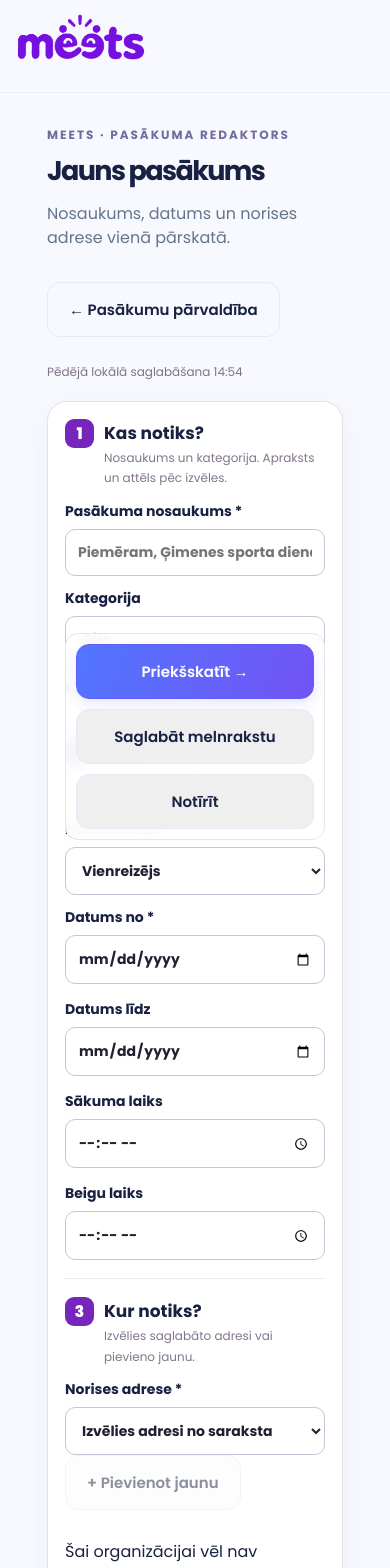
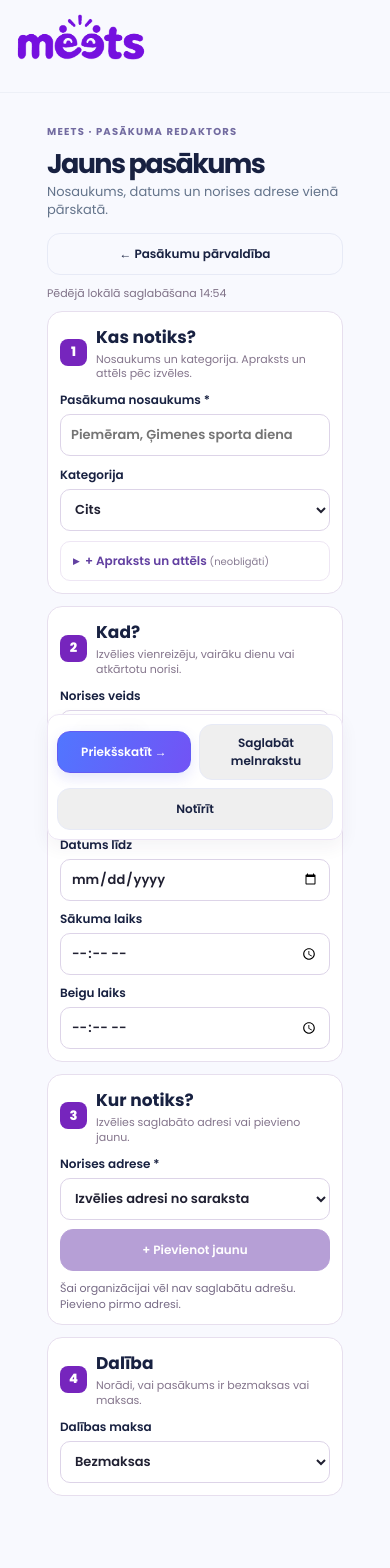
Before and after one commit to girtspolis1-sudo/meets-2, a Next.js app: page /registre-pasakumu/vienkarsi in a window 390 px wide. Shown: the top 1568 px of the page. Built offline with nearby package versions, Linux system fonts and the light colour scheme.

Commit message:
Style compact responsive event form and separate address selection dialog

```diff
--- a/app/organizer-workspace.css
+++ b/app/organizer-workspace.css
@@ -169,3 +169,62 @@
 .org-row-actions .org-add-event:hover{background:#5f36a0}
 .org-card>.button{min-height:44px}
 @media(max-width:760px){.org-card-counts{gap:5px}.org-card-counts span{font-size:11px;padding:5px 7px}.org-row-actions .org-add-event{width:100%;justify-content:center}}
+
+/* MEETS organizer event editor: compact form, saved address picker and map modal */
+.meets-profile-slot .unified-event-editor{max-width:none;width:100%;padding:6px 8px 35px;margin:0}
+.unified-event-editor .meets-account-heading{display:flex;justify-content:space-between;align-items:center;gap:14px;margin:0 0 10px}
+.unified-event-editor .meets-account-heading h1{font-size:clamp(27px,2.8vw,36px);margin:4px 0 5px}
+.unified-event-editor .meets-account-heading .meets-muted{font-size:13px;margin:0;line-height:1.35}
+.unified-event-editor .meets-account-heading .eyebrow{font-size:10px;letter-spacing:.12em}
+.event-editor-header-actions{display:flex;align-items:center;justify-content:flex-end;gap:9px;flex-wrap:wrap}
+.event-editor-header-actions label{display:grid;gap:4px;font-size:11px;color:#65566e;font-weight:500}
+.event-editor-header-actions select{min-height:40px;min-width:160px;max-width:235px;background:#fff;border:1px solid #ded3eb;border-radius:10px;padding:8px;font:inherit;font-size:12px}
+.event-editor-header-actions .button{min-height:42px;padding:10px 14px;font-size:12px;font-weight:550}
+.unified-event-editor .meets-organizer-success,.unified-event-editor .meets-inline-error{margin:7px 0;padding:10px 13px;border-radius:11px;font-size:12px}
+.unified-event-editor .event-save-state{margin:3px 0 9px;font-size:11px}
+.unified-event-editor .event-editor-form{width:100%;max-width:1100px;margin:0 auto;display:grid;grid-template-columns:repeat(2,minmax(0,1fr));gap:12px!important;padding:0;border:0;background:transparent;box-shadow:none}
+.unified-event-editor .event-editor-section{display:grid;align-content:start;gap:10px;background:#fff;border:1px solid #e7dfee;border-radius:15px;padding:15px;min-width:0}
+.unified-event-editor .event-editor-section-title{gap:9px;align-items:center}
+.unified-event-editor .event-editor-section-title>span{height:27px;min-width:27px;font-size:13px;border-radius:8px}
+.unified-event-editor .event-editor-section-title h2{font-size:17px;font-weight:650;margin:0 0 2px}
+.unified-event-editor .event-editor-section-title p{font-size:11px;line-height:1.35}
+.unified-event-editor .event-editor-form label{font-size:12px;font-weight:550;gap:5px}
+.unified-event-editor .event-editor-section :is(input:not([type=checkbox]),select,textarea){padding:9px 10px;border-color:#ddd4e8;border-radius:10px;font-size:13px;min-height:42px}
+.unified-event-editor .event-editor-section textarea{min-height:76px;resize:vertical}
+.unified-event-editor .quick-flow-two{gap:9px 12px}
+.unified-event-editor .event-extra-details{border:1px solid #eee6f4;border-radius:10px;padding:10px 12px}
+.unified-event-editor .event-extra-details summary{font-size:12px;font-weight:600;color:#6240a1;cursor:pointer;list-style:none}
+.unified-event-editor .event-extra-details summary::before{content:'▸';display:inline-block;margin-right:6px}
+.unified-event-editor .event-extra-details[open] summary::before{content:'▾'}
+.unified-event-editor .event-extra-details summary small{font-size:10px;color:#887c93;font-weight:400}
+.unified-event-editor .event-extra-details[open]{display:grid;gap:9px}
+.unified-event-editor .event-editor-actions{grid-column:1/-1;margin:0;gap:8px;justify-content:flex-end;position:sticky;bottom:7px;z-index:4;padding:9px;border:1px solid #ece5f4;border-radius:12px;box-shadow:0 7px 18px rgba(53,29,80,.055)}
+.unified-event-editor .event-editor-actions .button{font-size:12px;min-height:42px;padding:9px 13px}
+.event-address-choice{display:grid;grid-template-columns:minmax(0,1fr) auto;align-items:end;gap:9px;min-width:0}
+.event-address-choice label{min-width:0}
+.event-address-choice select{width:100%;text-overflow:ellipsis}
+.event-add-address{background:#7041ae!important;color:white!important;border:1px solid #7041ae!important;font-weight:600!important;min-height:42px;white-space:nowrap;font-size:12px;padding:9px 13px}
+.event-add-address:hover{background:#60339e!important}
+.event-add-address:disabled{opacity:.5}
+.event-selected-address{display:flex;flex-direction:column;gap:3px;background:#f5f0fd;border:1px solid #e3daf5;border-radius:10px;margin:0;padding:10px 12px;font-size:12px}
+.event-selected-address strong{font-weight:600;color:#573291}
+.event-selected-address span{color:#7d708c;font-size:11px;overflow-wrap:anywhere}
+.event-address-help{color:#766a85;font-size:11px;margin:0;line-height:1.45}
+.event-address-dialog{width:min(770px,calc(100vw - 24px));max-height:min(92dvh,940px);border:1px solid #e6dbf2;border-radius:20px;padding:0;background:#fff;box-shadow:0 25px 85px #21102e4f;color:#26233f;overflow:auto}
+.event-address-dialog::backdrop{background:rgba(26,19,42,.56);backdrop-filter:blur(3px)}
+.event-address-dialog-content{display:flex;flex-direction:column;gap:14px;padding:18px}
+.event-address-dialog-heading{display:flex;justify-content:space-between;align-items:flex-start;gap:12px}
+.event-address-dialog-heading h2{font-size:22px;margin:1px 0 4px;line-height:1.2}
+.event-address-dialog-heading p:last-child{font-size:12px;color:#7a7087;line-height:1.45;margin:0}
+.event-address-dialog-heading .eyebrow{font-size:10px;margin:0;color:#8558b8}
+.event-address-dialog-close{min-width:40px;height:40px;border:1px solid #e6dff1;border-radius:10px;background:#fff;color:#554667;font-size:24px;cursor:pointer}
+.event-address-dialog-name{display:grid;gap:6px;font-size:12px;font-weight:550}
+.event-address-dialog-name input{min-height:44px;width:100%;border:1px solid #dacee8;border-radius:10px;padding:10px;font:inherit}
+.event-address-dialog-selected{border:1px solid #e1d6f0;background:#f7f4fc;border-radius:10px;padding:9px 12px;display:grid;gap:3px;font-size:12px}
+.event-address-dialog-selected small{color:#806e92}
+.event-address-dialog-actions{display:flex;justify-content:flex-end;gap:9px;position:sticky;bottom:0;background:#fff;border-top:1px solid #eee7f4;padding:13px 0 2px;z-index:2}
+.event-address-dialog-actions .button{min-height:44px;font-size:12px;font-weight:600}
+.event-address-dialog .meets-location-picker{margin:0;min-width:0}
+.event-address-dialog :is(input,button,select):focus-visible{outline:2px solid #7248c0;outline-offset:2px}
+@media(max-width:1090px){.unified-event-editor .event-editor-form{grid-template-columns:1fr}.unified-event-editor .event-editor-actions{grid-column:auto}.unified-event-editor .meets-account-heading{align-items:flex-start;flex-wrap:wrap}}
+@media(max-width:700px){.meets-profile-slot .unified-event-editor{padding:4px 8px 28px}.unified-event-editor .event-editor-section{padding:12px}.event-address-choice{grid-template-columns:1fr}.event-add-address{width:100%;justify-content:center}.event-editor-header-actions{width:100%;justify-content:stretch}.event-editor-header-actions label{flex:1}.event-editor-header-actions .button{flex:1;text-align:center}.unified-event-editor .event-editor-actions{bottom:4px}.unified-event-editor .event-editor-actions .button{flex:1 1 110px}.event-address-dialog-content{padding:13px}.event-address-dialog-heading h2{font-size:19px}.event-address-dialog-actions .button{flex:1}}
```
